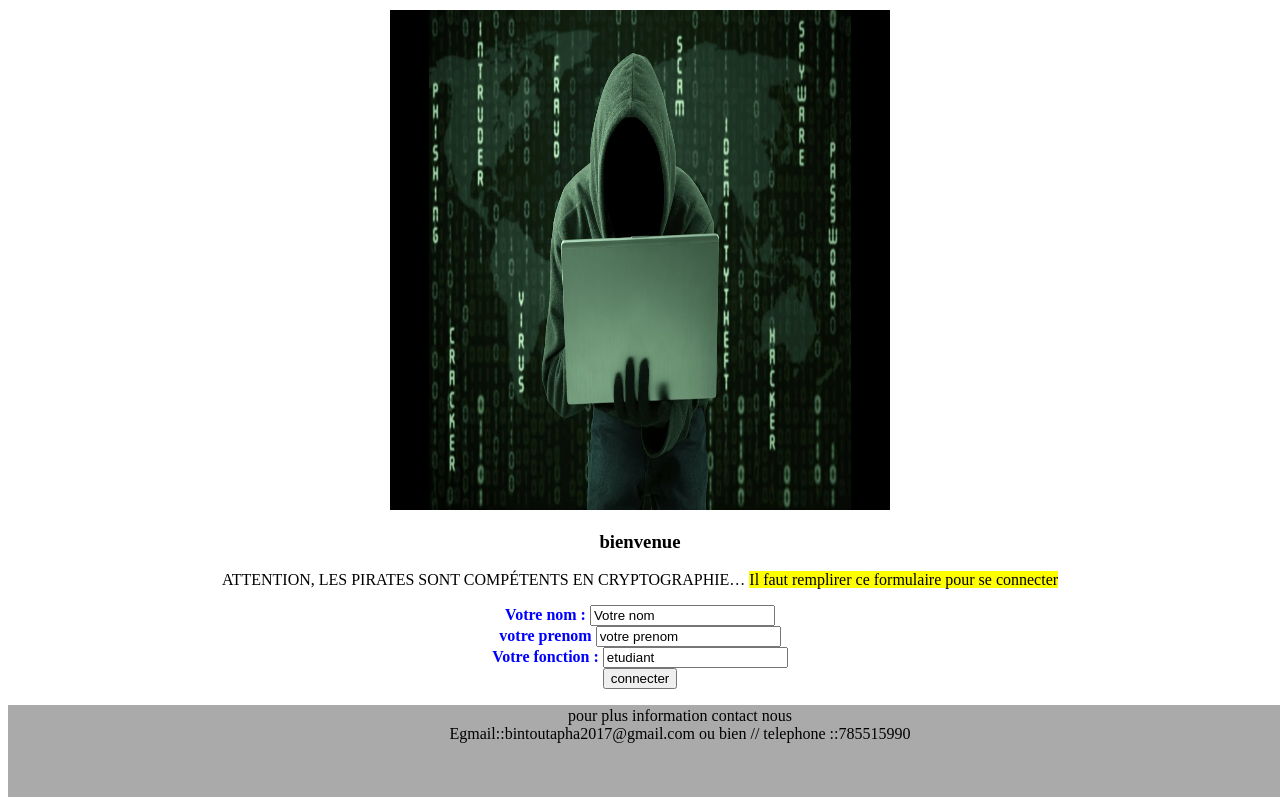
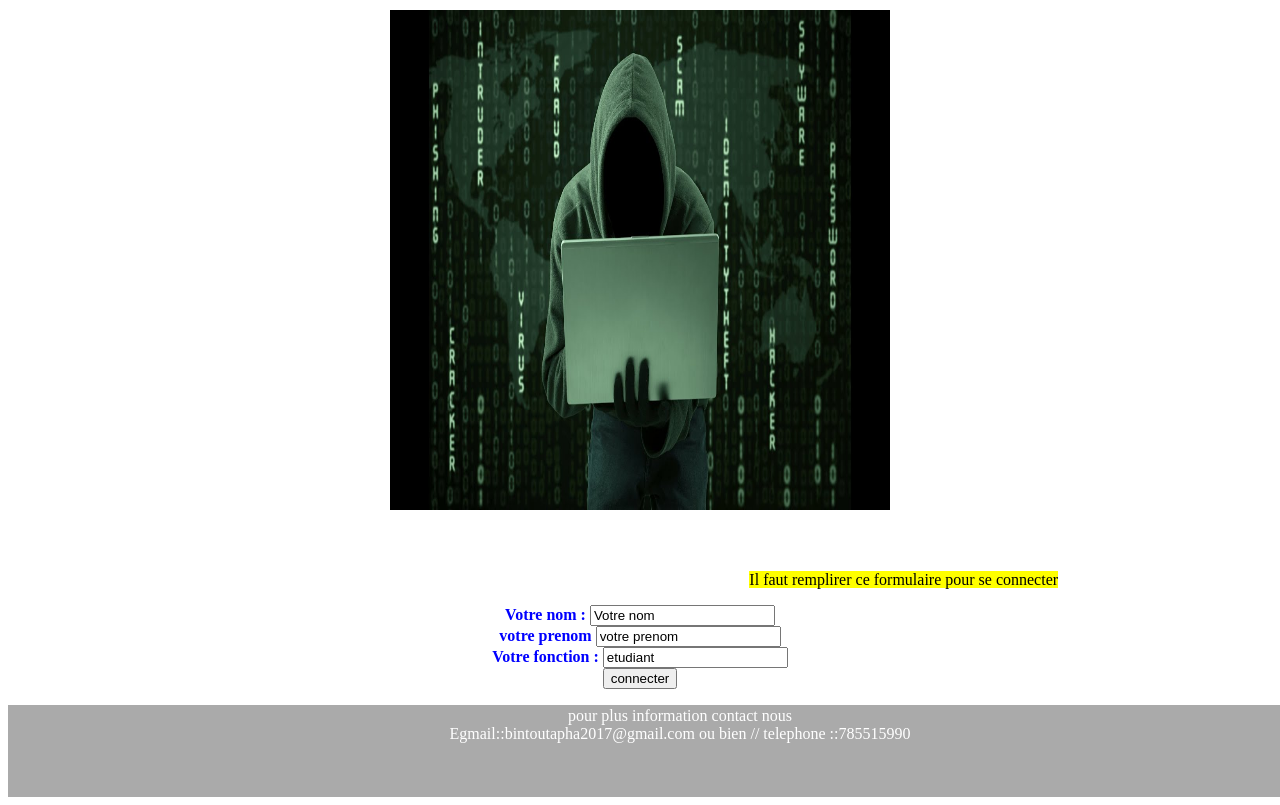
Before and after one commit to samatebintou1998/exercice_formulaire1, a PHP site: page / in a window 1280 px wide; the page is wider, and only the part inside the window is pictured. Run offline with PHP 8.4, Linux system fonts and the light colour scheme.

Commit message:
coloration

```diff
--- a/style.css
+++ b/style.css
@@ -1,7 +1,7 @@
 
 body{
 		text-align: center;
-
+	color: #FFFFFFFF;
 
 }
 form{
```
